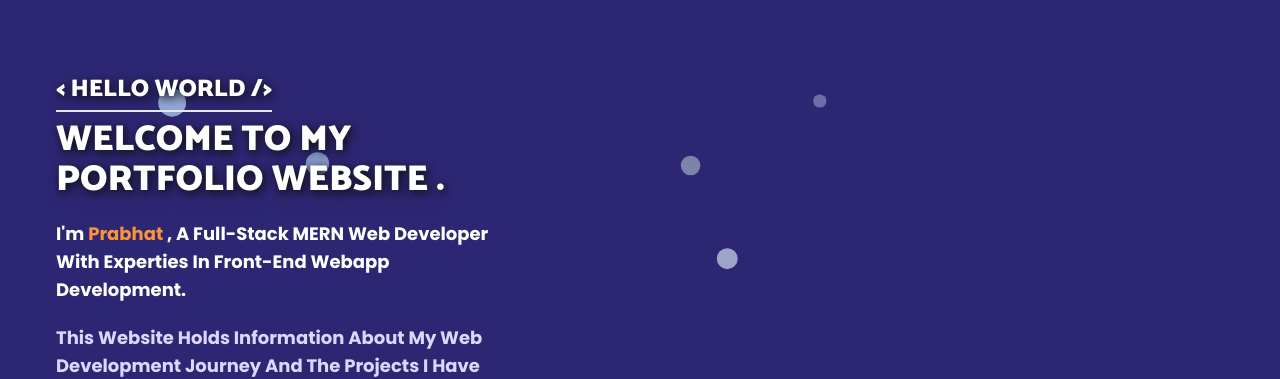
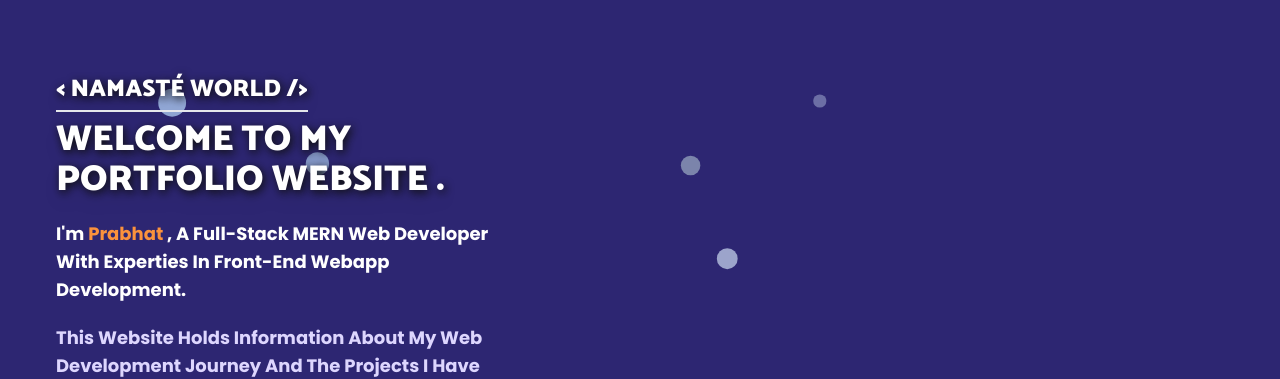
Before and after one commit to Gohan-18/Portfolio-WebsiteV2.0, a React (Vite) app in the folder Portfolio-WebsiteV2.0/: page / in a window 1280 px wide. Shown: the part 157-536 px from the top of the page. Built offline with nearby package versions, Linux system fonts and the light colour scheme.

Commit message:
slight ui change

```diff
--- a/Portfolio-WebsiteV2.0/src/components/About.tsx
+++ b/Portfolio-WebsiteV2.0/src/components/About.tsx
@@ -55,7 +55,7 @@ const About = () => {
                 {/* I have completed my Bachelor's degree in Computer Application in
                 2022 and currently working at Wipro as Scholar Trainee. */}{" "}
                 I have got a knack of Design and Aesthetic, add proficient
-                knowledge of using tools like ReactJs, Redux-Toolkit with it and
+                knowledge of using tools like ReactJs, Figma, Redux-Toolkit with it and
                 Wlah!!! you have got an awesome Front-End developer, who can not
                 only create Front-End for your WebApp(s), but also make them
                 look good.
--- a/Portfolio-WebsiteV2.0/src/components/Header.tsx
+++ b/Portfolio-WebsiteV2.0/src/components/Header.tsx
@@ -21,7 +21,7 @@ const Header = () => {
         >
           <div className="animate__animated animate__fadeInDown w-full  flex items-center justify-center flex-col lg:items-start ">
             <h2 className="hero-text w-full max-w-md lg:w-fit text-center lg:text-start border-b-2 font-catamaran md:pb-1 lg:pb-0 text-lg md:text-2xl font-black uppercase leading-8 lg:leading-10 text-white shadow-black drop-shadow-lg">
-              {`< Hello world />`}
+              {`< Namasté world />`}
             </h2>
             {/* <h2 className=" line-throug w-fit pt-16 font-poppins text-sm font-medium uppercase leading-6 text-orange-400 shadow-black drop-shadow-lg">
               {`< Hello world />`}
@@ -35,7 +35,7 @@ const Header = () => {
           </div>
           <h3 className="animate__animated  animate__fadeInDown animate__delay-1s text-center lg:text-start pb-5 font-poppins text-sm md:text-lg font-bold capitalize leading-6 text-white max-w-md">
             I'm <span className="text-orange-400 ">Prabhat</span> , a
-            Full-Stack MERN web developer with experties in Front-End webapp
+            Full-Stack <span title="MongoDB ExpressJS React NodeJs" >MERN</span> web developer with experties in Front-End webapp
             development.
           </h3>
           <h3 className="animate__animated animate__fadeInDown animate__delay-2s text-center lg:text-start pb-5 font-poppins text-sm md:text-lg font-bold capitalize leading-6 text-violet-200 max-w-md">
```
